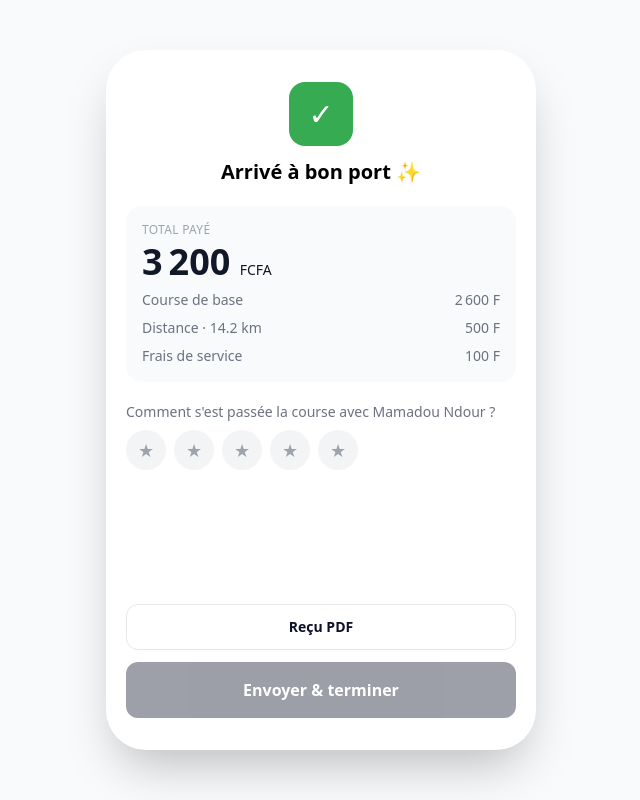
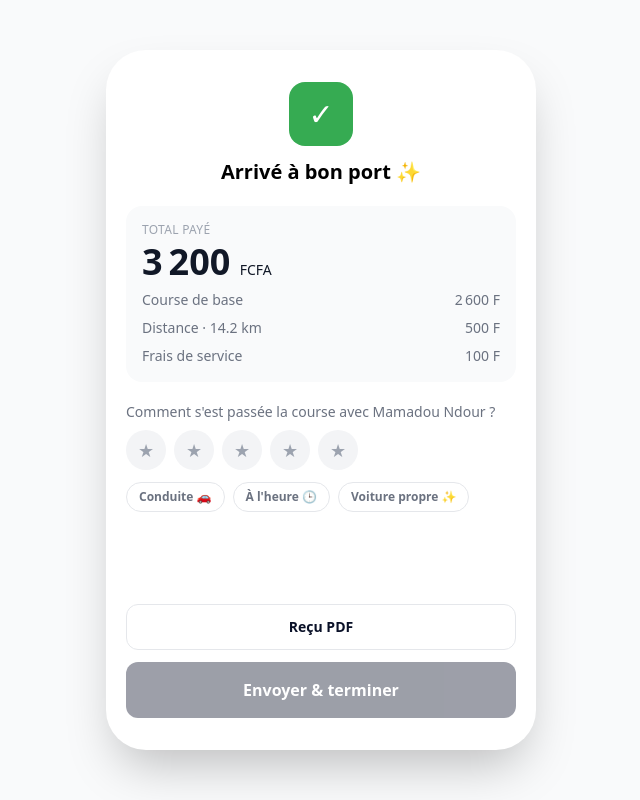
Before and after one commit to IndxOne/indx-taga, a React (Vite) app: page /client/ride-end in a window 1280 px wide. Shown: the whole page, without its empty margins (319-959 px from the left). Built offline with nearby package versions, Linux system fonts and the light colour scheme.

Commit message:
feat: add quick feedback tags to RideEnd screen (QA finding)

```diff
--- a/src/screens/client/RideEnd.jsx
+++ b/src/screens/client/RideEnd.jsx
@@ -1,8 +1,11 @@
+import { useState } from 'react'
 import { useNavigate } from 'react-router-dom'
 import { useAppStore } from '../../store/useAppStore'
 import AmountTile from '../../components/AmountTile'
 import RatingStars from '../../components/RatingStars'
 import PrimaryButton from '../../components/PrimaryButton'
+
+const TAGS = ['Conduite 🚗', 'À l\'heure 🕒', 'Voiture propre ✨']
 
 export default function RideEnd() {
   const navigate = useNavigate()
@@ -11,12 +14,18 @@ export default function RideEnd() {
   const rating = useAppStore((state) => state.rating)
   const setRating = useAppStore((state) => state.setRating)
   const setRideStatus = useAppStore((state) => state.setRideStatus)
+  const [selectedTags, setSelectedTags] = useState([])
 
   const format = (amount) => new Intl.NumberFormat('fr-FR').format(amount)
+
+  const toggleTag = (tag) => {
+    setSelectedTags((prev) => (prev.includes(tag) ? prev.filter((t) => t !== tag) : [...prev, tag]))
+  }
 
   const handleFinish = () => {
     setRideStatus('completed')
     setRating(0)
+    setSelectedTags([])
     navigate('/client/home')
   }
 
@@ -37,6 +46,20 @@ export default function RideEnd() {
       <div>
         <p className="text-sm text-gray-500 mb-2">Comment s'est passée la course avec {driver.name} ?</p>
         <RatingStars value={rating} onChange={setRating} />
+        <div className="flex flex-wrap gap-2 mt-3">
+          {TAGS.map((tag) => (
+            <button
+              key={tag}
+              type="button"
+              onClick={() => toggleTag(tag)}
+              className={`text-xs font-semibold px-3 py-1.5 rounded-full border transition-colors ${
+                selectedTags.includes(tag) ? 'bg-taga-green text-white border-taga-green' : 'bg-white text-gray-500 border-gray-200'
+              }`}
+            >
+              {tag}
+            </button>
+          ))}
+        </div>
       </div>
 
       <div className="mt-auto flex flex-col gap-3">
```
